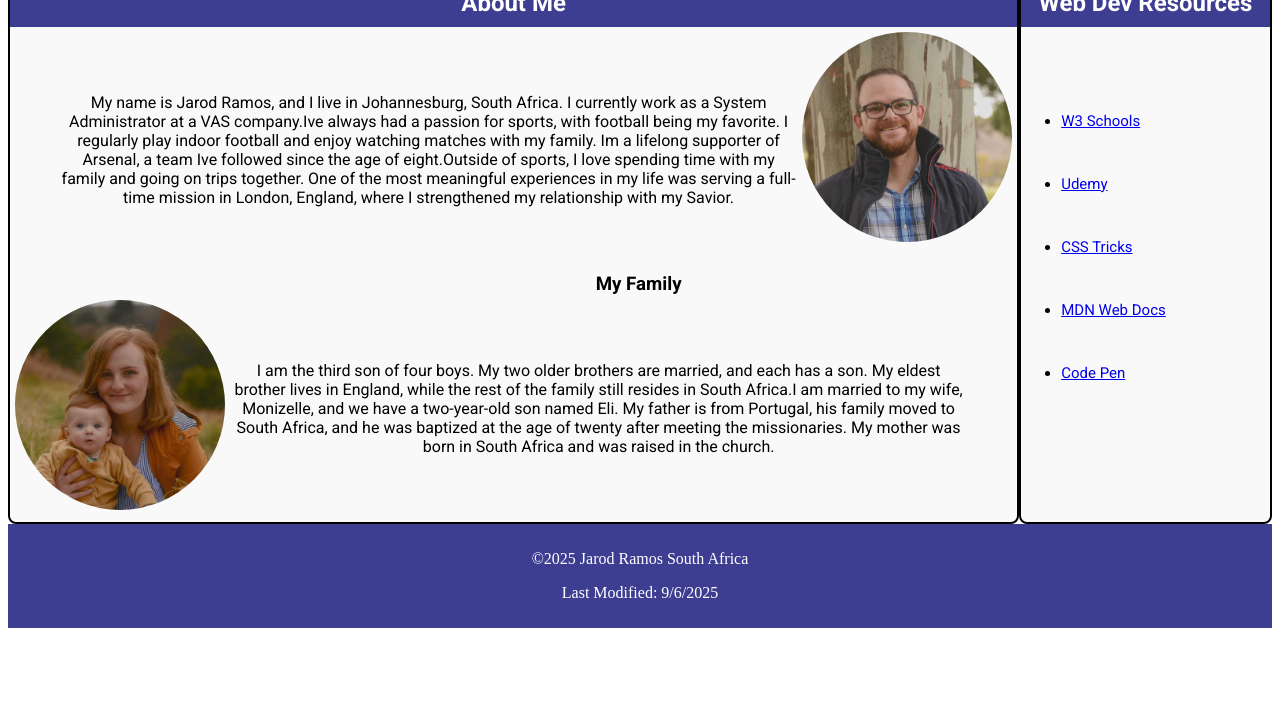
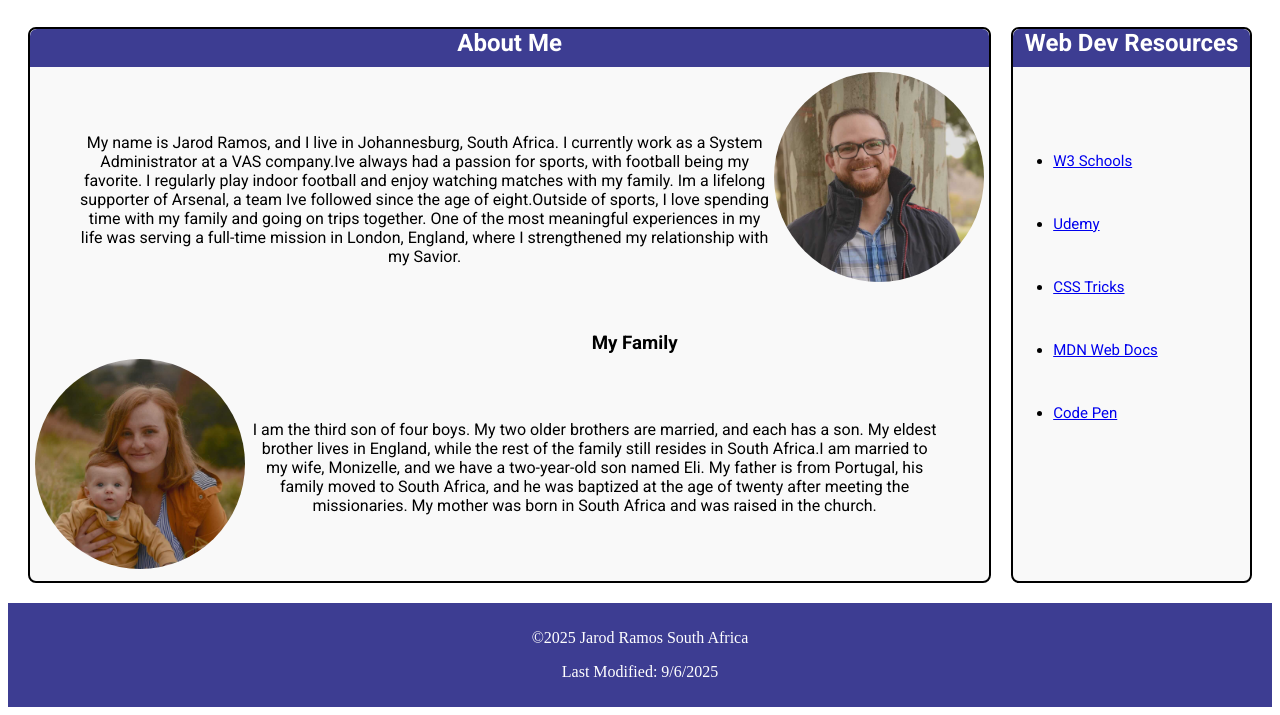
Before and after one commit to jarodstudies/wdd131, a plain HTML site: page index.html in a window 1280 px wide. Shown: the part 223-938 px from the top of the page. Before the commit the page ends 859 px from the top, so only its background shows below. Drawn offline with Linux system fonts and the light colour scheme; a web font is replaced by a local one.

```diff
--- a/styles/base.css
+++ b/styles/base.css
@@ -41,11 +41,10 @@ main {
     display: grid;
     grid-template-columns: 4fr 1fr;
     grid-template-rows: auto 1fr;
-    /* gap: 20px;
-    padding-bottom: 7px ; */
-    /* padding: 20px;
-    max-width: 1200px;
-    margin: 0 auto; */
+    gap: 20px;
+    padding-bottom: 7px ;
+    padding: 20px;
+
 }
 
 main h1 {
```
